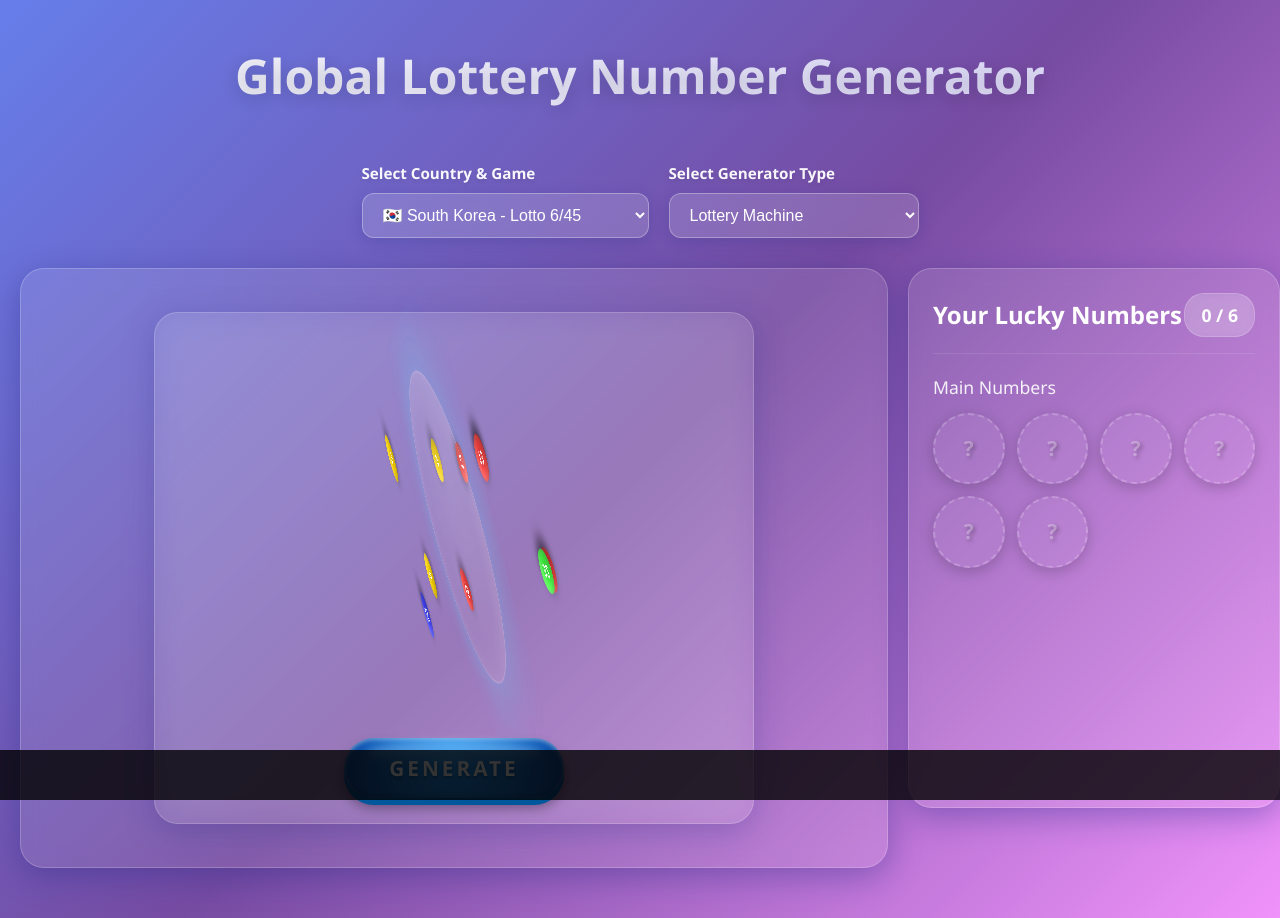
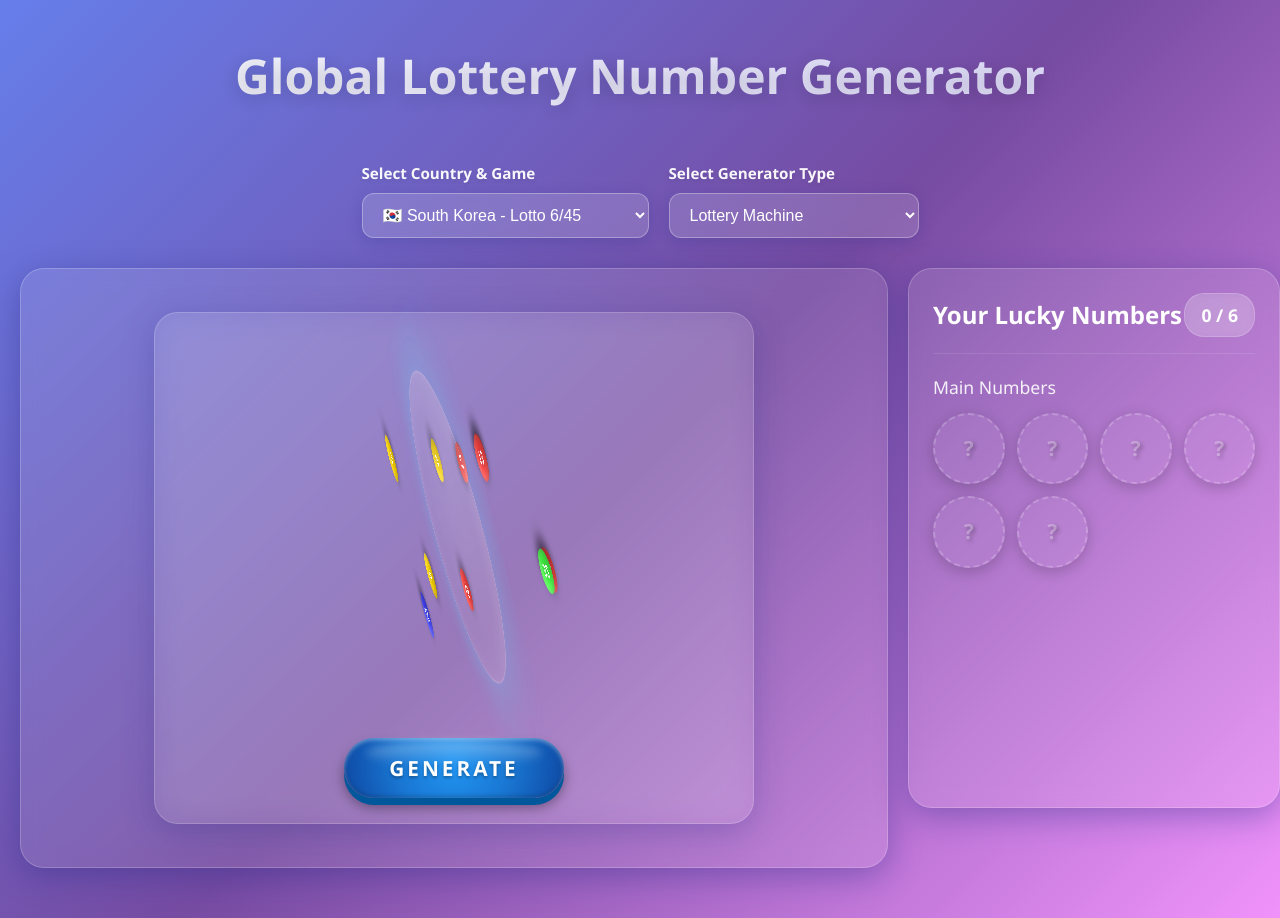
Before and after one commit to nomadwebapp-arch/lottery-numbers-generator, a React (Vite) app: page / in a window 1280 px wide. Built offline with nearby package versions, Linux system fonts and the light colour scheme.

Commit message:
Remove black background from bottom banner

```diff
--- a/src/components/AdBottomBanner.tsx
+++ b/src/components/AdBottomBanner.tsx
@@ -46,7 +46,7 @@ const AdBottomBanner = () => {
         display: 'flex',
         justifyContent: 'center',
         alignItems: 'center',
-        backgroundColor: 'rgba(0, 0, 0, 0.8)',
+        backgroundColor: 'transparent',
         zIndex: 1000,
         padding: '0',
       }}
```
